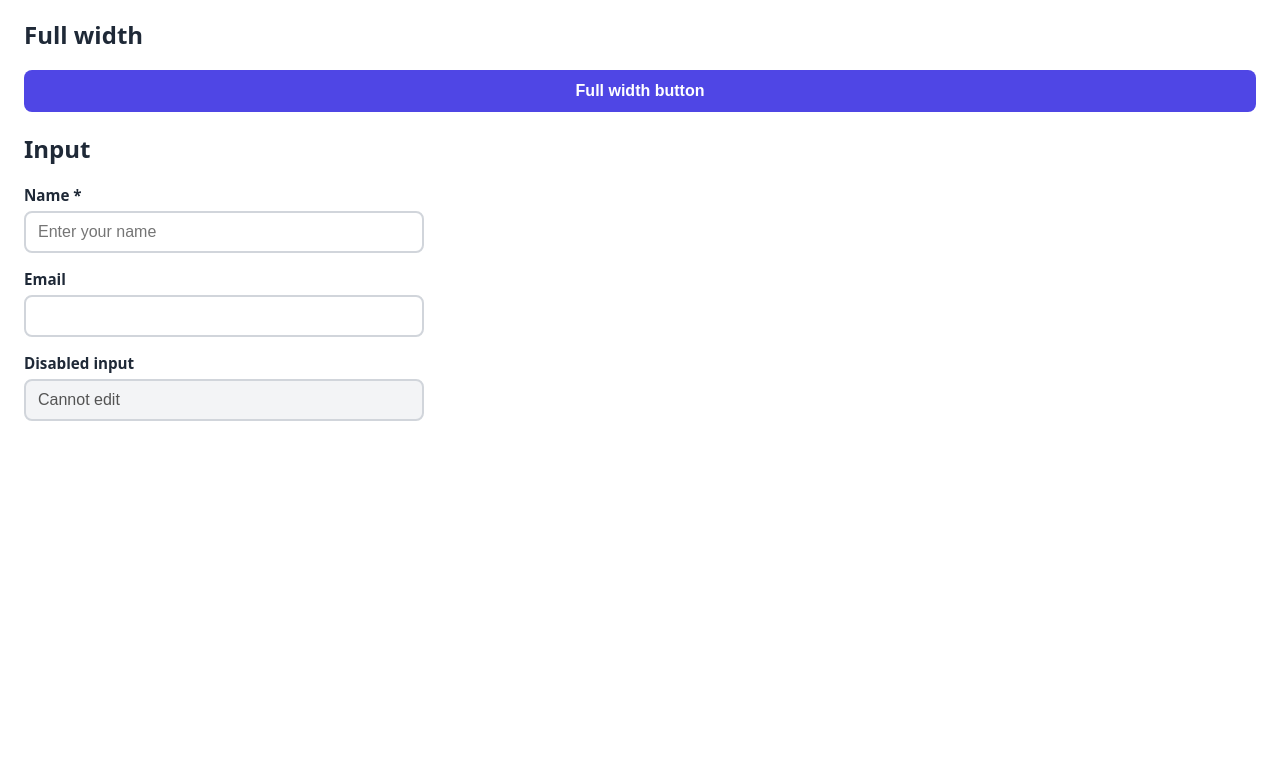
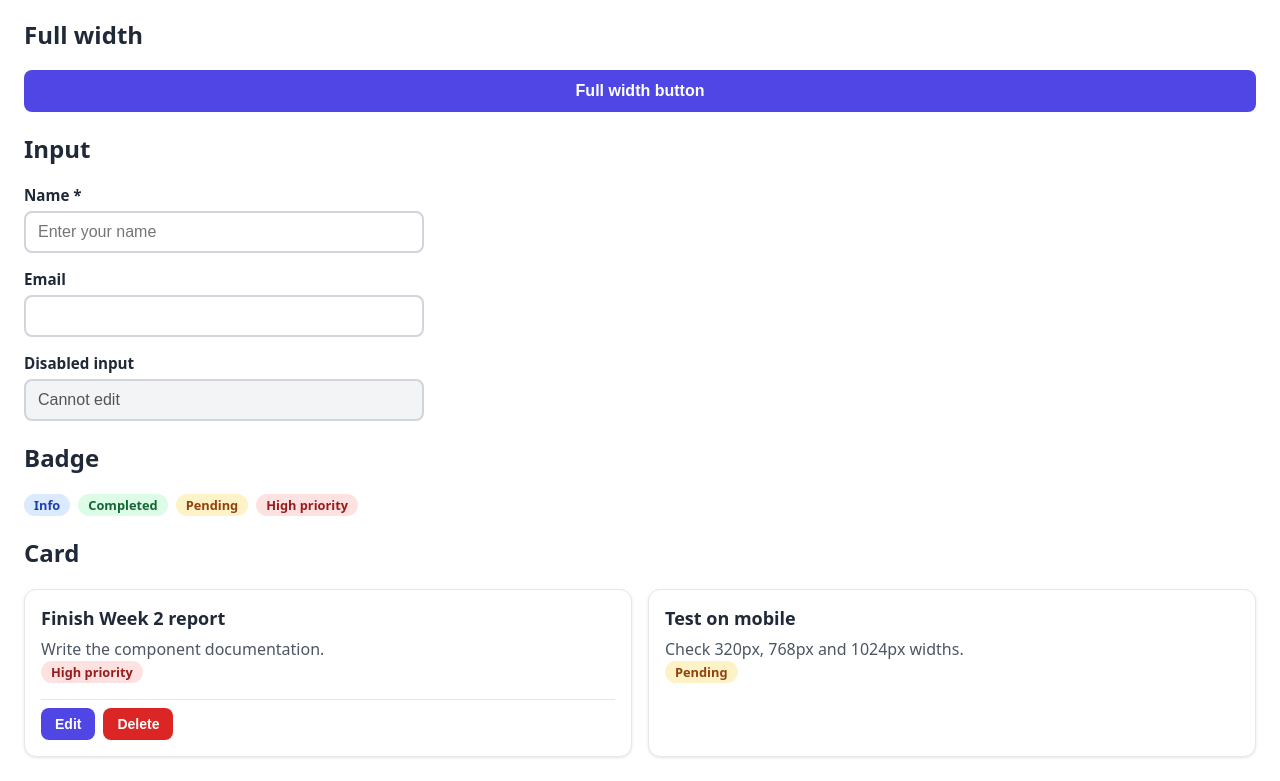
Before and after one commit to adityagunjal644-commits/my-react-app, a React (Vite) app: page / in a window 1280 px wide. Shown: the part 333-1114 px from the top of the page. Before the commit the page ends 800 px from the top, so only its background shows below. Built offline with nearby package versions, Linux system fonts and the light colour scheme.

Commit message:
feat: add Card and Badge components

```diff
--- a/src/App.jsx
+++ b/src/App.jsx
@@ -1,5 +1,5 @@
 import { useState } from 'react';
-import { Button, Input } from './components';
+import { Button, Input, Card, Badge } from './components';
 import './App.css';
 
 function App() {
@@ -58,6 +58,43 @@ function App() {
           disabled
         />
       </div>
+
+      <h2>Badge</h2>
+      <div style={{ display: 'flex', gap: 8, flexWrap: 'wrap' }}>
+        <Badge text="Info" />
+        <Badge text="Completed" variant="success" />
+        <Badge text="Pending" variant="warning" />
+        <Badge text="High priority" variant="danger" />
+      </div>
+
+      <h2>Card</h2>
+      <div
+        style={{
+          display: 'grid',
+          gap: 16,
+          gridTemplateColumns: 'repeat(auto-fit, minmax(240px, 1fr))',
+        }}
+      >
+        <Card
+          title="Finish Week 2 report"
+          footer={
+            <>
+              <Button size="sm">Edit</Button>
+              <Button size="sm" variant="danger">
+                Delete
+              </Button>
+            </>
+          }
+        >
+          <p style={{ margin: 0 }}>Write the component documentation.</p>
+          <Badge text="High priority" variant="danger" />
+        </Card>
+
+        <Card title="Test on mobile">
+          <p style={{ margin: 0 }}>Check 320px, 768px and 1024px widths.</p>
+          <Badge text="Pending" variant="warning" />
+        </Card>
+      </div>
     </main>
   );
 }
--- a/src/components/Badge/Badge.css
+++ b/src/components/Badge/Badge.css
@@ -0,0 +1,24 @@
+.badge {
+  display: inline-block;
+  padding: 2px 10px;
+  border-radius: 999px;
+  font-size: 0.8rem;
+  font-weight: 600;
+}
+
+.badge-info {
+  background: #dbeafe;
+  color: #1e40af;
+}
+.badge-success {
+  background: #dcfce7;
+  color: #166534;
+}
+.badge-warning {
+  background: #fef3c7;
+  color: #92400e;
+}
+.badge-danger {
+  background: #fee2e2;
+  color: #991b1b;
+}
--- a/src/components/Badge/Badge.jsx
+++ b/src/components/Badge/Badge.jsx
@@ -0,0 +1,7 @@
+import './Badge.css';
+
+function Badge({ text, variant = 'info' }) {
+  return <span className={`badge badge-${variant}`}>{text}</span>;
+}
+
+export default Badge;
--- a/src/components/Card/Card.css
+++ b/src/components/Card/Card.css
@@ -0,0 +1,28 @@
+.card {
+  background: var(--color-bg);
+  border: 1px solid #e5e7eb;
+  border-radius: 12px;
+  padding: var(--space-md);
+  box-shadow: 0 1px 3px rgba(0, 0, 0, 0.1);
+  display: flex;
+  flex-direction: column;
+  gap: var(--space-sm);
+}
+
+.card-title {
+  margin: 0;
+  font-size: 1.125rem;
+}
+
+.card-body {
+  color: #4b5563;
+}
+
+.card-footer {
+  margin-top: var(--space-sm);
+  padding-top: var(--space-sm);
+  border-top: 1px solid #e5e7eb;
+  display: flex;
+  gap: var(--space-sm);
+  flex-wrap: wrap;
+}
--- a/src/components/Card/Card.jsx
+++ b/src/components/Card/Card.jsx
@@ -0,0 +1,15 @@
+import './Card.css';
+
+function Card({ title, children, footer, headingLevel = 3 }) {
+  const Heading = `h${headingLevel}`;
+
+  return (
+    <article className="card">
+      {title && <Heading className="card-title">{title}</Heading>}
+      <div className="card-body">{children}</div>
+      {footer && <div className="card-footer">{footer}</div>}
+    </article>
+  );
+}
+
+export default Card;
--- a/src/components/index.js
+++ b/src/components/index.js
@@ -1,2 +1,4 @@
 export { default as Button } from './Button/Button';
 export { default as Input } from './Input/Input';
+export { default as Card } from './Card/Card';
+export { default as Badge } from './Badge/Badge';
```
